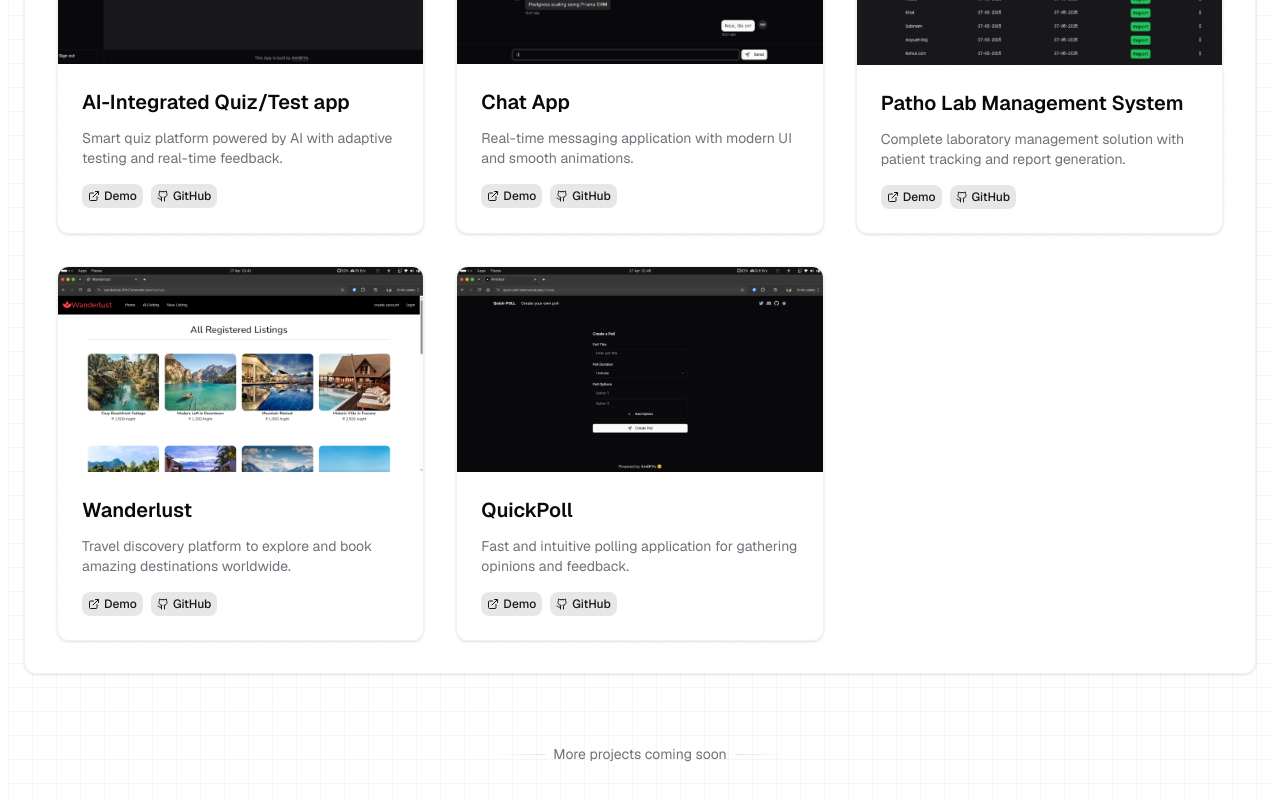
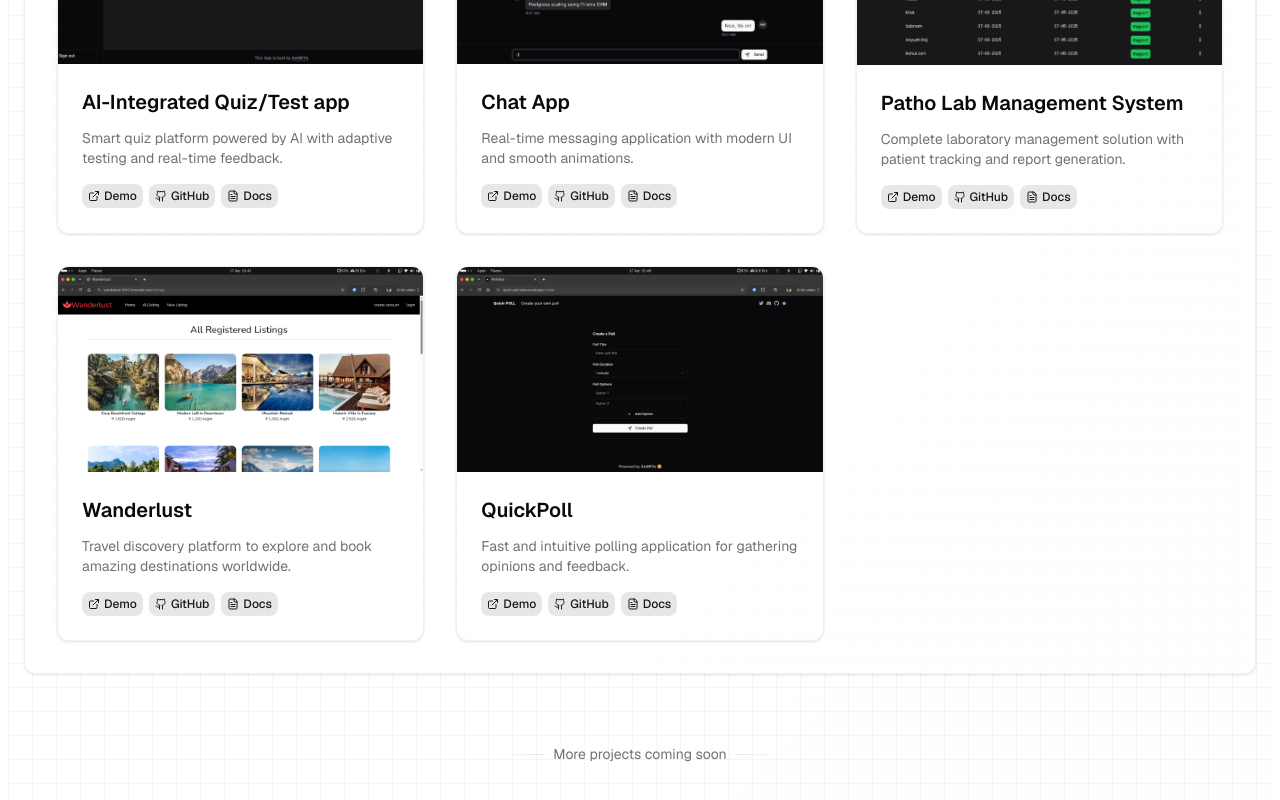
Before and after one commit to amitkys/portfolio3, a Next.js app: page / in a window 1280 px wide. Shown: the part 1077-1877 px from the top of the page. Built offline with nearby package versions, Linux system fonts and the light colour scheme; a web font is replaced by a local one.

Commit message:
include docs

```diff
--- a/components/Projects/ProjectSection.tsx
+++ b/components/Projects/ProjectSection.tsx
@@ -19,6 +19,7 @@
       image: "/project-img/sabnam-project.png",
       liveUrl: "https://sabnam.vercel.app",
       githubUrl: "https://github.com/amitkys/sabnam_ai",
+      docsUrl: "https://sabnam.vercel.app",
     },
     {
       id: "2",
@@ -28,6 +29,7 @@
       image: "/project-img/chat-project.png",
       liveUrl: "https://chat-kys.netlify.app",
       githubUrl: "https://github.com/amitkys/chat",
+      docsUrl: "https://chat-kys.netlify.app",
     },
     {
       id: "3",
@@ -37,6 +39,7 @@
       image: "/project-img/lab-project.png",
       liveUrl: "https://www.ak-diagnostic.in/",
       githubUrl: "https://github.com/amitkys/plab-report",
+      docsUrl: "https://www.ak-diagnostic.in/",
     },
     {
       id: "4",
@@ -46,6 +49,7 @@
       image: "/project-img/wanderlust-project.png",
       liveUrl: "https://wanderlust-5fm7.onrender.com/listings",
       githubUrl: "https://github.com/amitkys/wanderlust",
+      docsUrl: "https://wanderlust-5fm7.onrender.com/listings",
     },
     {
       id: "5",
@@ -55,6 +59,7 @@
       image: "/project-img/quickPoll-project.png",
       liveUrl: "https://quick-poll-beta.vercel.app/create",
       githubUrl: "https://github.com/amitkys/quick-poll",
+      docsUrl: "https://quick-poll-beta.vercel.app/create",
     },
   ];
 
--- a/components/cards/Project-Cards.tsx
+++ b/components/cards/Project-Cards.tsx
@@ -3,7 +3,7 @@
 import type React from "react";
 
 import Image from "next/image";
-import { Github, ExternalLink } from "lucide-react";
+import { Github, ExternalLink, FileText } from "lucide-react";
 
 import { Card, CardContent } from "@/components/ui/card";
 
@@ -15,6 +15,7 @@
     image: string;
     liveUrl: string;
     githubUrl: string;
+    docsUrl: string;
   };
 }
 
@@ -59,7 +60,7 @@
         </div>
 
         {/* Action Links - these are naturally clickable because they are <a> tags */}
-        <div className="flex items-center gap-2">
+        <div className="flex items-center gap-1.5">
           <a
             className="flex items-center gap-1 py-1 px-1.5 text-xs font-medium text-primary bg-primary/10 hover:bg-primary/15 rounded-lg "
             href={project.liveUrl}
@@ -80,6 +81,16 @@
             <Github className="h-3 w-3" />
             GitHub
           </a>
+
+          <a
+            className="flex items-center gap-1 py-1 px-1.5 text-xs font-medium text-primary bg-primary/10 hover:bg-primary/15 rounded-lg "
+            href={project.docsUrl}
+            target="_blank"
+          // Same here, cursor-pointer might be redundant but harmless.
+          >
+            <FileText className="h-3 w-3" />
+            Docs
+          </a>
         </div>
       </CardContent>
     </Card>
```
